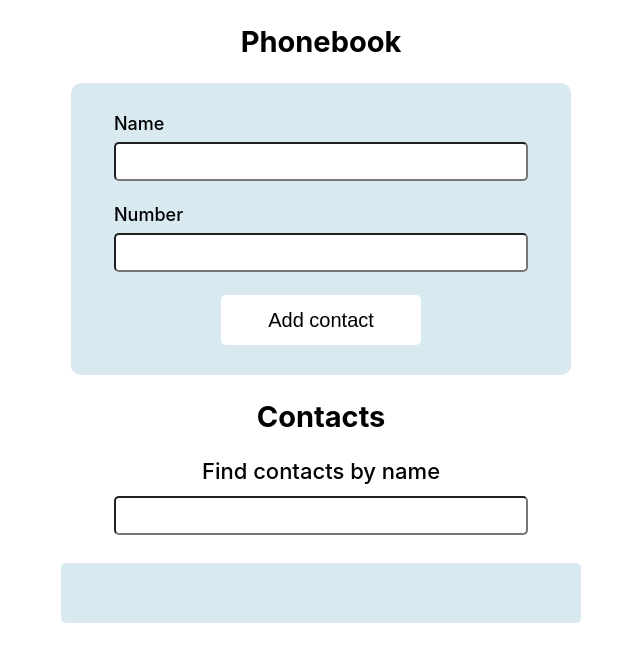
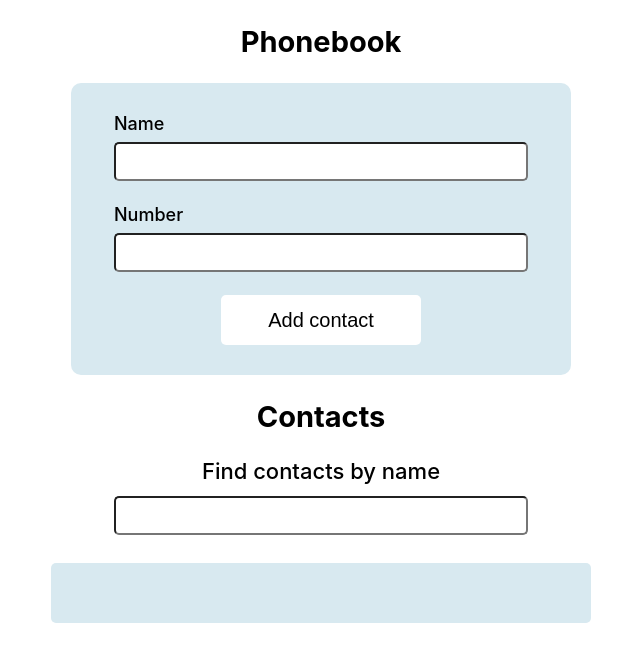
Before and after one commit to tnbdnnk/goit-react-hw-03-phonebook, a React (Create React App) app: page / in a window 1280 px wide. Shown: the top 662 px of the page, without its empty margins (319-959 px from the left). Built offline with nearby package versions, Linux system fonts and the light colour scheme.

Commit message:
add changes

```diff
--- a/src/components/ContactList/ContactList.module.css
+++ b/src/components/ContactList/ContactList.module.css
@@ -1,5 +1,5 @@
 .contacts__list {
-    width: 440px;
+    width: 460px;
     display: flex;
     flex-wrap: wrap;
     justify-content: flex-start;
```
